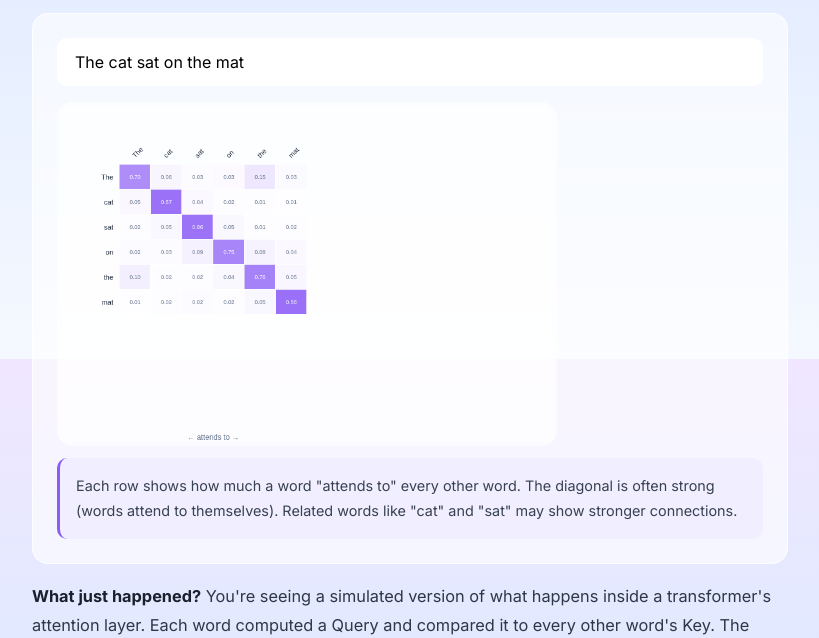
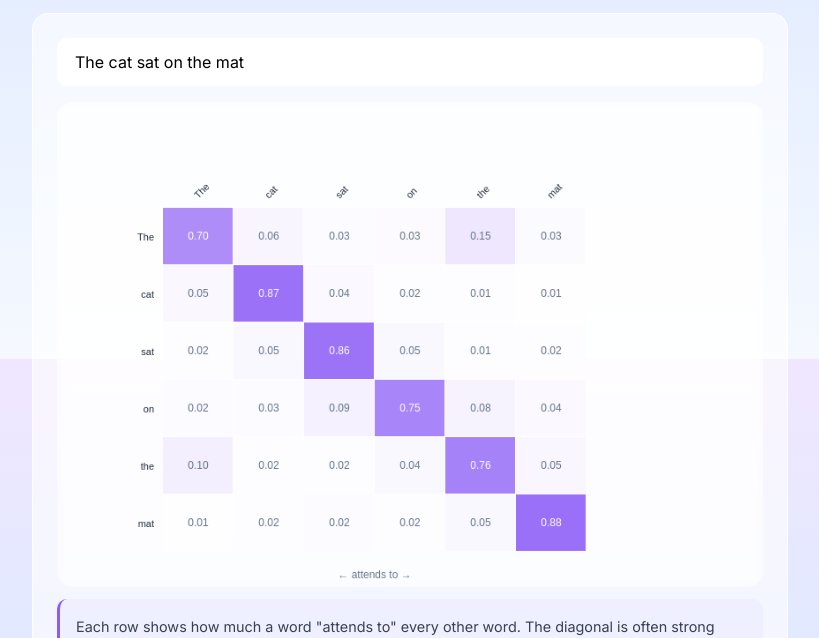
Before and after one commit to thekavklaw/MiniLLM, a website: page public/chapters/6-attention.html in a window 1280 px wide. Shown: the part 2841-3479 px from the top of the page, without its empty margins (230-1049 px from the left). Drawn offline with Linux system fonts and the light colour scheme.

Commit message:
Ch6: Bigger attention heatmap - larger cells, bigger text, full width

```diff
--- a/public/chapters/6-attention.html
+++ b/public/chapters/6-attention.html
@@ -206,7 +206,7 @@
 
       <div class="interactive-area">
         <input type="text" id="attn-input" value="The cat sat on the mat" style="width:100%;padding:12px 16px;border:2px solid var(--card-border);border-radius:var(--radius-sm);font-family:inherit;font-size:1rem;outline:none;" placeholder="Type a sentence...">
-        <canvas id="attn-canvas" width="800" height="550" style="margin-top:16px;"></canvas>
+        <canvas id="attn-canvas" width="800" height="550" style="margin-top:16px; width:100%; max-width:800px;"></canvas>
         <div class="narration" style="margin-top:12px;">Each row shows how much a word "attends to" every other word. The diagonal is often strong (words attend to themselves). Related words like "cat" and "sat" may show stronger connections.</div>
       </div>
 
@@ -381,9 +381,9 @@
       const w = canvas.width, h = canvas.height;
       ctx.clearRect(0, 0, w, h);
 
-      const margin = 100;
-      const cellW = Math.min(50, (w - margin) / n);
-      const cellH = Math.min(40, (h - margin) / n);
+      const margin = 120;
+      const cellW = Math.min(80, (w - margin) / n);
+      const cellH = Math.min(65, (h - margin) / n);
       const startX = margin;
       const startY = margin;
 
@@ -419,7 +419,7 @@
           // Value text
           if (cellW > 25) {
             ctx.fillStyle = val > 0.3 ? '#fff' : '#64748b';
-            ctx.font = '9px Inter, sans-serif';
+            ctx.font = '12px Inter, sans-serif';
             ctx.textAlign = 'center';
             ctx.fillText(val.toFixed(2), startX + j * cellW + cellW / 2, startY + i * cellH + cellH / 2 + 3);
           }
```
